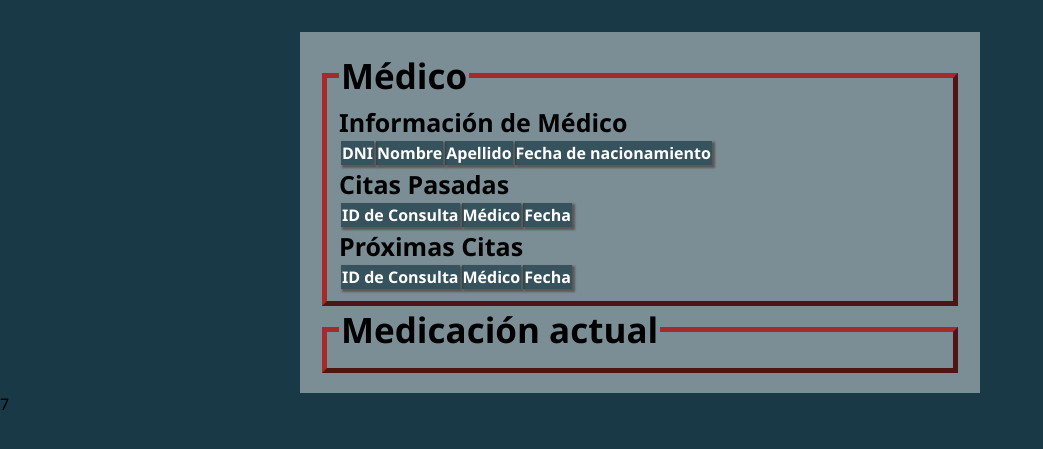
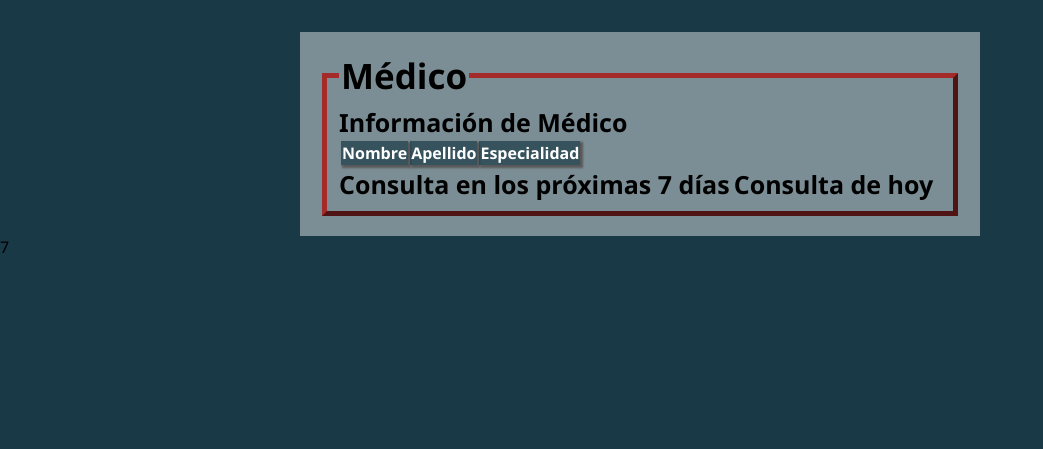
Before and after one commit to xtrerw/Ambulatorio, a PHP site: page /medico.php in a window 1280 px wide. Shown: the part 70-519 px from the top of the page, without its empty margins (0-1043 px from the left). Run offline with PHP 8.4, Linux system fonts and the light colour scheme; data that the repository does not hold is empty.

Commit message:
haciendo médico

```diff
--- a/medico.php
+++ b/medico.php
@@ -29,27 +29,24 @@ include("tablas/crea_tablas.php");
             <table>
                 <thead>
                     <tr>
-                        <td>DNI</td>
                         <td>Nombre</td>
                         <td>Apellido</td>
-                        <td>Fecha de nacionamiento</td>
+                        <td>Especialidad</td>
                     </tr>
                 </thead>
                 <tbody>
                     <?php
                         global $conexion;
-                        if (isset($_POST['login']) && isset($_POST['paciente'])) {
-                            $pacienteSelect=$_POST['paciente'];
-                            $pacienteSelect=mysqli_real_escape_string($conexion,$pacienteSelect);
-                            $select="SELECT * FROM pacientes WHERE id='$pacienteSelect'";
+                        if (isset($_POST['login']) && isset($_POST['medico'])) {
+                            $medicoSelect=$_POST['medico'];
+                            $select="SELECT * FROM medico WHERE id='$medicoSelect'";
                             $resulta=mysqli_query($conexion,$select);
                             while ($informacion= $resulta->fetch_assoc()) {
                                 echo "
                                     <tr>
-                                        <td>{$informacion['dni']}</td>
                                         <td>{$informacion['nombre']}</td>
-                                        <td>{$informacion['apellido']}</td>
-                                        <td>{$informacion['fecha_nac']}</td>
+                                        <td>{$informacion['apellidos']}</td>
+                                        <td>{$informacion['especialidad']}</td>
                                     </tr>
                                 ";
                             }
@@ -57,122 +54,30 @@ include("tablas/crea_tablas.php");
                     ?>
                 </tbody>
             </table>
-            <label>Citas Pasadas</label>
-            <table>
-                    <thead>
-                        <td>ID de Consulta</td>
-                        <td>Médico</td>
-                        <td>Fecha</td>
-                    </thead>
-                    <tbody>
-                        <?php
-                            if (isset($_POST['login']) && isset($_POST['paciente'])) {
-                                # code...
-                                $pacienteSelect=$_POST["paciente"];
-                            $select = "SELECT c.id AS cita_id, m.nombre AS medico_nombre, m.Apellidos AS medico_apellidos, c.fecha
-                            FROM consulta c
-                            INNER JOIN medico m ON c.id_medico = m.id
-                            WHERE c.id_paciente = $pacienteSelect AND DATE(c.fecha) < CURDATE()
-                            ORDER BY c.fecha ASC";
+            <label>Consulta en los próximas 7 días</label>
+            <?php
+                        global $conexion;
+                        if (isset($_POST['login']) && isset($_POST['medico'])) {
+                            $medicoSelect=$_POST['medico'];
+                            $select="SELECT c.fecha AS fecha, m.nombre AS nombre
+                            FROM medico m
+                            INNER JOIN consulta c ON c.id_medio=m.id
+                            WHERE id='$medicoSelect' AND DATE(c.fecha)>=CURDATE() AND DATE(c.fecha) < DATE_ADD(CURDATE(),interval 7 days)
+                            ORDER BY c.fecha ASC
+                            ;";
                             $resulta=mysqli_query($conexion,$select);
-                            if ($pasado=$resulta->num_rows > 0) {
-                                # code...
-                                while ($pasado=$resulta->fetch_assoc()) {
-                                    # code...
-                                    echo "
-                                    <tr>
-                                        <td>{$pasado['cita_id']}</td>
-                                        <td>{$pasado['medico_nombre']}</td>
-                                        <td>{$pasado['fecha']}</td>
-                                    </tr>
-                                    ";
-                                }
-                            } else{
-                                echo "
-                                <tr>
-                                    <td colspan='3'>no tenía ningúna cita anterior</td>
-                                </tr>
-                                ";
-                            }
-                        }
-                        ?>
-                    </tbody>
-                </table>
-            <label>Próximas Citas</label>
-            <table>
-                <thead>
-                    <td>ID de Consulta</td>
-                    <td>Médico</td>
-                    <td>Fecha</td>
-                </thead>
-                <tbody>
-                    <?php
-                        if (isset($_POST['login']) && isset($_POST['paciente'])) {
-                            $pacienteSelect=$_POST["paciente"];
-                            $select = "SELECT c.id AS cita_id, m.nombre AS medico_nombre, m.Apellidos AS medico_apellidos, c.fecha
-                            FROM consulta c
-                            INNER JOIN medico m ON c.id_medico = m.id
-                            WHERE c.id_paciente = $pacienteSelect AND DATE(c.fecha) >= CURDATE()
-                            ORDER BY c.fecha ASC";
-                            $resulta=mysqli_query($conexion,$select);
-                            if ($proximaCita=$resulta->num_rows > 0) {
-                                while ($proximaCita=$resulta->fetch_assoc()) {
-                                    echo "
-                                    <tr>
-                                        <td>{$proximaCita['cita_id']}</td>
-                                        <td>{$proximaCita['medico_nombre']}</td>
-                                        <td>{$proximaCita['fecha']}</td>
-                                    </tr>
-                                    ";
+                            if ($informacion=$resulta->num_rows>0) {
+                                while ($informacion= $resulta->fetch_assoc()) {
+                                    echo "<p>{$informacion['nombre']}</p>
+                                    <p>{$informacion['fecha']}</p>";
                                 }
                             } else {
-                                echo "
-                                <tr>
-                                    <td colspan='3'>no tenía ningúna cita próxima</td>
-                                </tr>
-                                ";
+                                echo "<p>no tiene disponible de consulta en los próximos días</p>";
                             }
-                        }
+                        };
                     ?>
-                </tbody>
-            </table>
-            </fieldset>
-            <fieldset>
-            <legend>Medicación actual</legend>
-            <?php
-                if (isset($_POST['login']) && isset($_POST['paciente'])) {
-                    # code...
-                    $pacienteSelect=$_POST['paciente'];
-                    $select="SELECT r.posologia AS posologia, r.fecha_fin AS fecha_fin, c.sintomatologia AS sinto, p.nombre AS nombre,m.medicamento AS medicamento, c.diagnostico AS diagnostico
-                    FROM receta r
-                    INNER JOIN consulta c ON r.id_consulta=c.id
-                    INNER JOIN medicamento m ON r.id_medicamento=m.id
-                    INNER JOIN pacientes p ON c.id_paciente=p.id
-                    WHERE c.id_paciente=$pacienteSelect";
-                    $resulta=mysqli_query($conexion,$select);
-                    if ($medicacion=$resulta->num_rows > 0) {
-                        # code...
-                        while ($medicacion=$resulta->fetch_assoc()) {
-                            # code...
-                            echo "<p>Nombre de Paciente</p>
-                            <p>{$medicacion['nombre']}</p>
-                            <p>Medicamento</p>
-                            <p>{$medicacion['medicamento']}</p>
-                            <p>La fecha final</p>
-                            <p>{$medicacion['fecha_fin']}</p>
-                            <p>Posologia</p>
-                            <p>{$medicacion['posologia']}</p>
-                            <p>Diágnostico</p>
-                            <p>{$medicacion['diagnostico']}</p>
-                            <p>Sintomatología</p>
-                            <p>{$medicacion['sinto']}</p>
-                            ";
-                        }
-                    } else {
-                        echo "Este paciente no existe ninguna sintomatologia";
-                    }
-                }
-            ?>
+            <label>Consulta de hoy</label>
+
             </fieldset>
     </form>
     </div>
--- a/paciente.php
+++ b/paciente.php
@@ -20,7 +20,7 @@ include("tablas/crea_tablas.php");
         </div>
     </header>
     <div class="container">
-    <form action="" method="POST">
+    <form action="" method="post">
         <fieldset>
             <legend>
                 Paciente
@@ -40,7 +40,6 @@ include("tablas/crea_tablas.php");
                         global $conexion;
                         if (isset($_POST['login']) && isset($_POST['paciente'])) {
                             $pacienteSelect=$_POST['paciente'];
-                            $pacienteSelect=mysqli_real_escape_string($conexion,$pacienteSelect);
                             $select="SELECT * FROM pacientes WHERE id='$pacienteSelect'";
                             $resulta=mysqli_query($conexion,$select);
                             while ($informacion= $resulta->fetch_assoc()) {
@@ -176,6 +175,5 @@ include("tablas/crea_tablas.php");
             </fieldset>
     </form>
     </div>
-    <script type="text/javascript" src="pacientes.js"></script>
 </body>
 </html>
--- a/tablas/crea_tablas.php
+++ b/tablas/crea_tablas.php
@@ -102,9 +102,9 @@
 
     //
     if ($consulta->num_rows==0){
-        $inserta1="INSERT INTO consulta(fecha,diagnostico,sintomatologia,id_medico,id_paciente) VALUES ('2023-12-23','Esquizofrenia','pensamiento desorganizado',1,1);";
-        $inserta2="INSERT INTO consulta(fecha,diagnostico,sintomatologia,id_medico,id_paciente) VALUES ('2024-10-09','VIH','diarrea',3,2);";
-        $inserta3="INSERT INTO consulta(fecha,diagnostico,sintomatologia,id_medico,id_paciente) VALUES ('2024-02-01','VIH','fiebre baja',2,3);";
+        $inserta1="INSERT INTO consulta(fecha,diagnostico,sintomatologia,id_medico,id_paciente) VALUES ('2023-12-07','Esquizofrenia','pensamiento desorganizado',1,1);";
+        $inserta2="INSERT INTO consulta(fecha,diagnostico,sintomatologia,id_medico,id_paciente) VALUES ('2023-01-09','VIH','diarrea',3,2);";
+        $inserta3="INSERT INTO consulta(fecha,diagnostico,sintomatologia,id_medico,id_paciente) VALUES ('2023-12-05','VIH','fiebre baja',2,3);";
         $inserta4="INSERT INTO consulta(fecha,diagnostico,sintomatologia,id_medico,id_paciente) VALUES ('2024-03-12','Cáncer de pulmón','dolor de pecho.',4,4);";
         mysqli_query($conexion,$inserta1);
         mysqli_query($conexion,$inserta2);
```
Also changed, not shown: index.php (+5 -5 lines).
